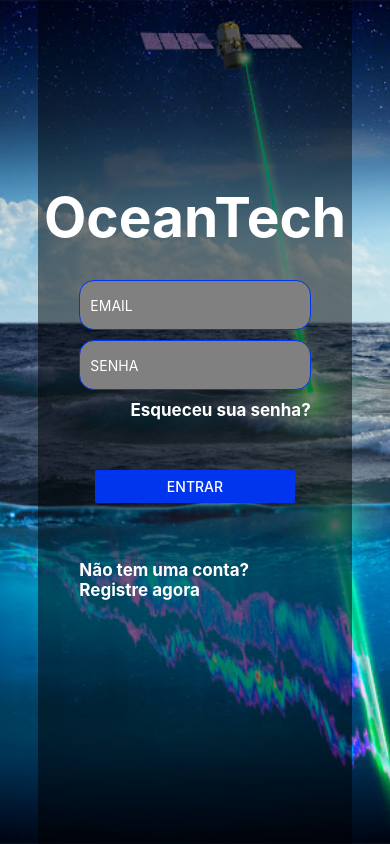
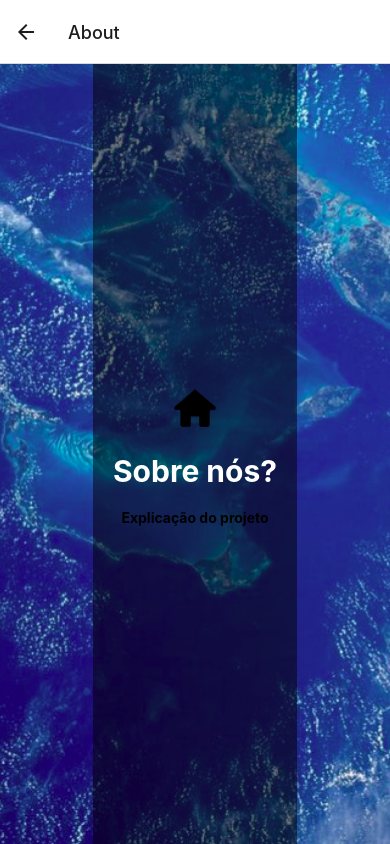
Before and after one commit to CalinaThalya/OceanTech, a React Native app: screen /About in a window 390 px wide. Built offline with nearby package versions, Linux system fonts and the light colour scheme.

Commit message:
page About

```diff
--- a/App.js
+++ b/App.js
@@ -4,6 +4,7 @@ import { createStackNavigator } from '@react-navigation/stack';
 import Home from './components/Home'
 import Login from './components/Login';
 import Help from './components/Help';
+import About from './components/About';
 
 const Stack = createStackNavigator();
 
@@ -26,6 +27,11 @@ const App = () => {
           component={Help}
           options={{ title: 'Help' }}
           />
+            <Stack.Screen
+          name="About"
+          component={About}
+          options={{ title: 'About' }}
+          />
       </Stack.Navigator>
     </NavigationContainer>
   );
--- a/components/About.js
+++ b/components/About.js
@@ -0,0 +1,70 @@
+import React from 'react';
+import { View, ImageBackground, Text, StyleSheet, TouchableOpacity, Image } from 'react-native';
+
+const About = ({ navigation }) => {
+
+  const goToHome = () => {
+    navigation.navigate('Home');
+  };
+
+  return (
+    <View style={styles.container}>
+      <ImageBackground source={require('../assets/Captura de tela de 2024-05-29 13-44-55.png')} style={styles.backgroundImage}>
+        <View style={styles.overlay}>
+        <TouchableOpacity onPress={goToHome}>
+          <Image
+            source={require('../assets/216242_home_icon.png')}
+            style={styles.logoutIcon}
+          />
+        </TouchableOpacity>
+          <Text style={styles.title}>Sobre nós?</Text>
+          <Text style={styles.topic}>Explicação do projeto</Text>
+        </View>
+      </ImageBackground>
+    </View>
+  );
+};
+
+const styles = StyleSheet.create({
+  container: {
+    flex: 1,
+  },
+  backgroundImage: {
+    flex: 1,
+    width: '100%',
+    height: '100%',
+    justifyContent: 'center',
+    alignItems: 'center',
+  },
+  overlay: {
+    flex: 1,
+    backgroundColor: 'rgba(0, 0, 0, 0.5)',
+    justifyContent: 'center',
+    alignItems: 'center',
+    padding: 20,
+  },
+  title: {
+    color: '#FFF',
+    fontWeight: 'bold',
+    fontSize: 30,
+    marginBottom: 20,
+  },
+  text: {
+    color: '#FFF',
+    fontSize: 15,
+    lineHeight: 25,
+  },
+  topic: {
+    fontWeight: 'bold',
+  },
+  content: {
+    marginLeft: 10,
+  },
+  logoutIcon: {
+    width: 50,
+    height: 50,
+    marginBottom: 20,
+  },
+});
+
+export default About;
--- a/components/Help.js
+++ b/components/Help.js
@@ -1,11 +1,18 @@
 import React from 'react';
-import { View, ImageBackground, Text, StyleSheet } from 'react-native';
+import { View, ImageBackground, Text, StyleSheet, TouchableOpacity, Image } from 'react-native';
+import Home from './Home';
 
-const Help = () => {
+const Help = ({ navigation }) => {
+  const goToHome = () => {
+    navigation.navigate('Home');
+  };
+
   return (
     <View style={styles.container}>
       <ImageBackground source={require('../assets/laser para monitoramento dos oceanos - NASA - CALIOP.jpg')} style={styles.backgroundImage}>
         <View style={styles.overlay}>
+          <Text style={styles.title}>COMO AJUDAR ?</Text>
+          <View style={styles.overlay}>
           <Text style={styles.title}>COMO AJUDAR ?</Text>
           <Text style={styles.text}>
             <Text style={styles.topic}>Redução do Uso de Plástico:</Text>
@@ -38,7 +45,14 @@ const Help = () => {
             <Text style={styles.topic}>Participação em Programas de Monitoramento:</Text>
             <Text style={styles.content}> Incentive a participação em programas de monitoramento da qualidade da água e da vida marinha, para ajudar cientistas e pesquisadores a entender melhor os ecossistemas oceânicos e identificar áreas de preocupação.</Text>
           </Text>
+          </View>
         </View>
+        <TouchableOpacity onPress={goToHome}>
+          <Image
+            source={require('../assets/216242_home_icon.png')}
+            style={styles.logoutIcon}
+          />
+        </TouchableOpacity>
       </ImageBackground>
     </View>
   );
@@ -79,6 +93,11 @@ const styles = StyleSheet.create({
   content: {
     marginLeft: 10,
   },
+  logoutIcon: {
+    width: 50,
+    height: 50,
+    marginBottom: 20,
+  },
 });
 
 export default Help;
--- a/components/Login.js
+++ b/components/Login.js
@@ -63,7 +63,7 @@ const styles = StyleSheet.create({
   },
   overlay: {
     flex: 1,
-    backgroundColor: 'rgba(0, 0, 0, 0.5)', // Adiciona uma sobreposição escura para melhor contraste
+    backgroundColor: 'rgba(0, 0, 0, 0.5)',
     justifyContent: 'center',
     alignItems: 'center',
   },
```
Also changed, not shown: assets/216242_home_icon.png (added).
